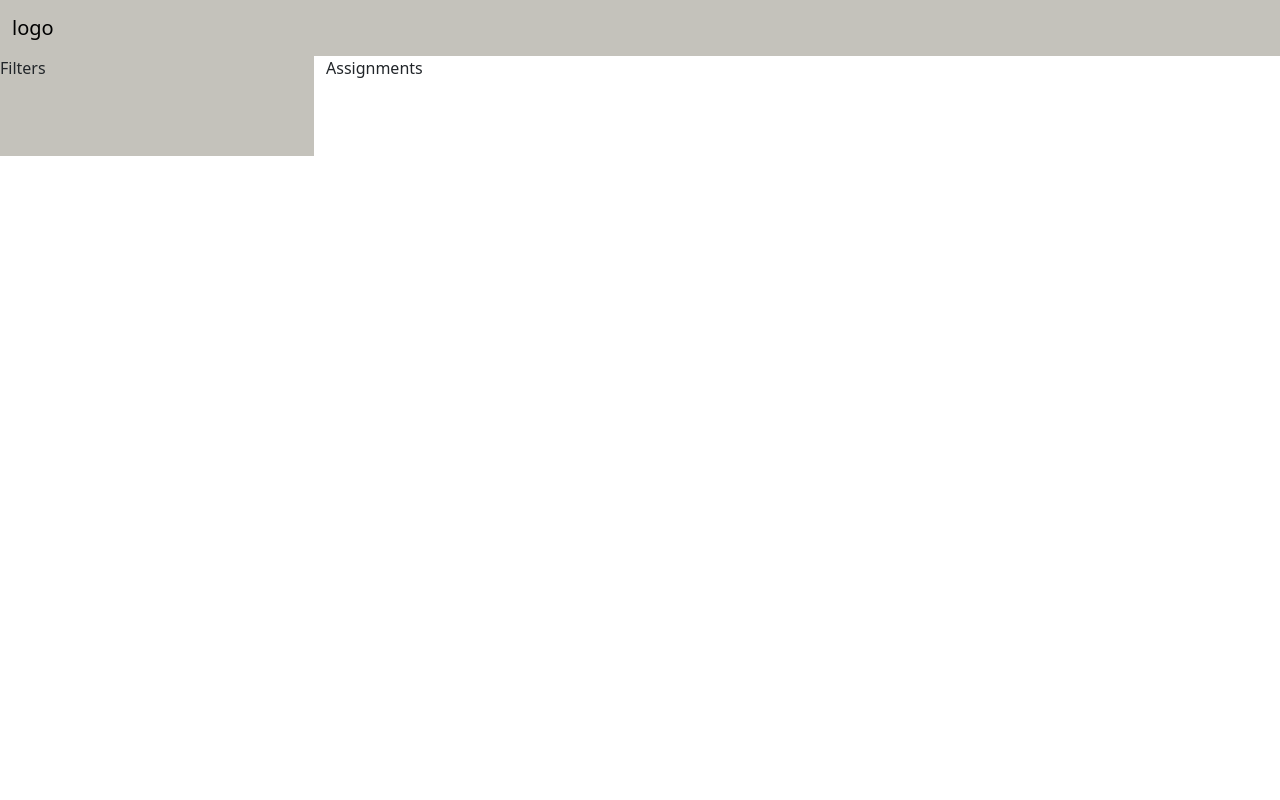
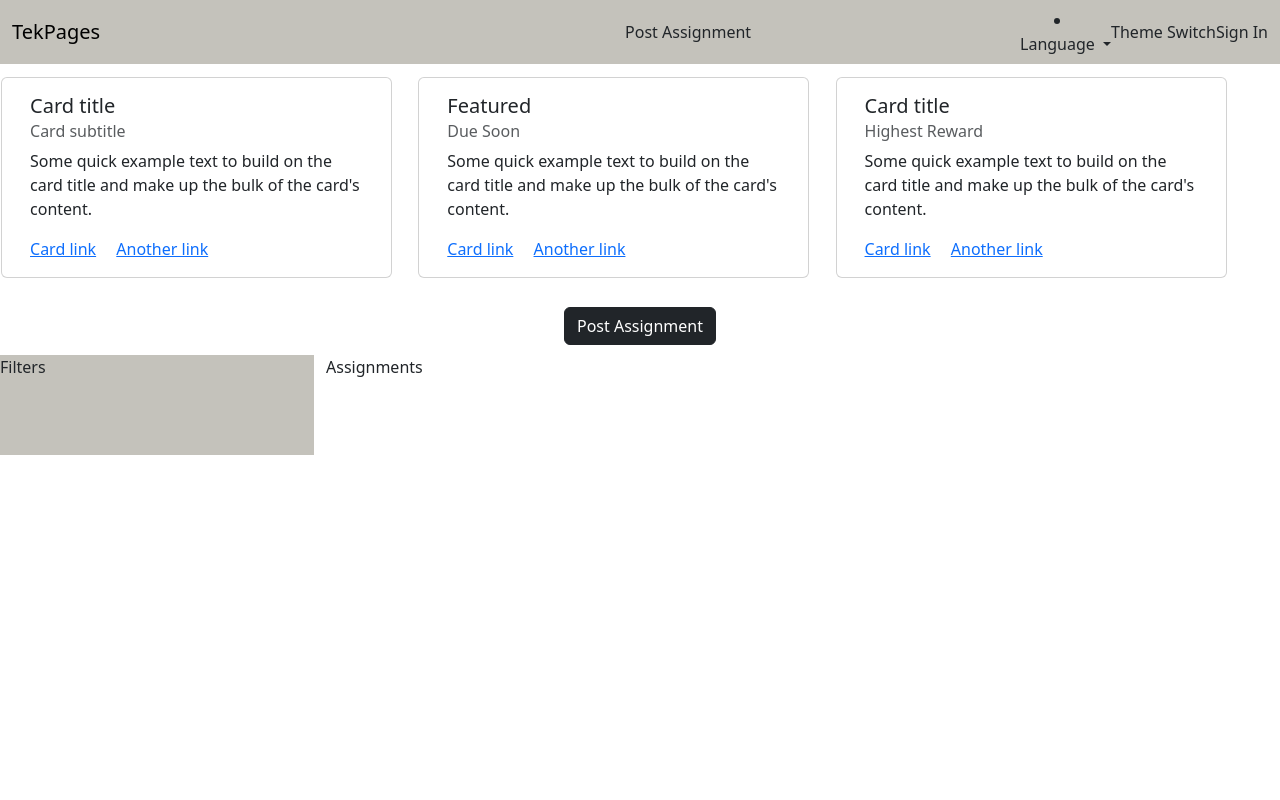
Before and after one commit to ITHitList/it_hitlist, a Flask app: page / in a window 1280 px wide. Run offline with Flask 3, Linux system fonts and the light colour scheme.

Commit message:
centered submit button

```diff
--- a/templates/home.html
+++ b/templates/home.html
@@ -5,18 +5,89 @@
     <meta name="viewport" content="width=device-width, initial-scale=1">
     <title>IT Hit List</title>
     <link href="https://cdn.jsdelivr.net/npm/bootstrap@5.3.1/dist/css/bootstrap.min.css" rel="stylesheet" integrity="sha384-4bw+/aepP/YC94hEpVNVgiZdgIC5+VKNBQNGCHeKRQN+PtmoHDEXuppvnDJzQIu9" crossorigin="anonymous">
+
+    <style>
+     body, html {
+        width: 100%;
+        height: 100%;
+      }
+
+      .navbar {
+        background-color: #c4c2bb;
+        text-align: center;
+      }
+
+      .card {
+        width: 30%;
+        margin: 1%;
+      }
+    </style>
+
   </head>
   <body>
-    <nav style="background-color: #c4c2bb" class="navbar sticky-top">
+    <nav class="navbar sticky-top">
       <div class="container-fluid">
-        <a class="navbar-brand" href="#">logo</a>
+        <a class="navbar-brand me-auto" href="#">TekPages</a>
+        <button type="button" class="btn mx-auto">Post Assignment</button>
+        <li class="nav-item dropdown">
+          <a class="nav-link dropdown-toggle" href="#" role="button" data-bs-toggle="dropdown" aria-expanded="false">
+            Language
+          </a>
+          <ul class="dropdown-menu">
+            <li><a class="dropdown-item" href="#">USA</a></li>
+            <li><a class="dropdown-item" href="#">MEX</a></li>
+            <li><a class="dropdown-item" href="#">FRA</a></li>
+          </ul>
+        </li>
+        <a class="nav-link" href="#">Theme Switch</a>
+        <a class="nav-link" href="#">Sign In</a>
       </div>
     </nav>
+    <div class="row">
 
-      <div style="height: 100px;" class="row">
-        <div style="background-color: #c4c2bb;" class="col-3">Filters</div>
-        <div class="col-9">Assignments</div>
+      <div class="card col-4">
+        <div class="card-body">
+          <h5 class="card-title">Card title</h5>
+          <h6 class="card-subtitle mb-2 text-body-secondary">Card subtitle</h6>
+          <p class="card-text">Some quick example text to build on the card title and make up the bulk of the card's content.</p>
+          <a href="#" class="card-link">Card link</a>
+          <a href="#" class="card-link">Another link</a>
+        </div>
       </div>
+
+      <div class="card col-4">
+        <div class="card-body">
+          <h5 class="card-title">Featured</h5>
+          <h6 class="card-subtitle mb-2 text-body-secondary">Due Soon</h6>
+          <p class="card-text">Some quick example text to build on the card title and make up the bulk of the card's content.</p>
+          <a href="#" class="card-link">Card link</a>
+          <a href="#" class="card-link">Another link</a>
+        </div>
+      </div>
+
+      <div class="card col-4">
+        <div class="card-body">
+          <h5 class="card-title">Card title</h5>
+          <h6 class="card-subtitle mb-2 text-body-secondary">Highest Reward</h6>
+          <p class="card-text">Some quick example text to build on the card title and make up the bulk of the card's content.</p>
+          <a href="#" class="card-link">Card link</a>
+          <a href="#" class="card-link">Another link</a>
+        </div>
+      </div>
+    </div>
+
+<div class="container text-center" style="height: 8vh; width: 100%;">
+
+      <button type="button" style="margin-top: 2vh;" class="btn btn-dark">Post Assignment</button>
+
+</div>
+
+
+
+    <div style="height: 100px;" class="row">
+      <div style="background-color: #c4c2bb;" class="col-3">Filters</div>
+      <div class="col-9">Assignments</div>
+    </div>
 
     <script src="https://cdn.jsdelivr.net/npm/bootstrap@5.3.1/dist/js/bootstrap.bundle.min.js" integrity="sha384-HwwvtgBNo3bZJJLYd8oVXjrBZt8cqVSpeBNS5n7C8IVInixGAoxmnlMuBnhbgrkm" crossorigin="anonymous"></script>
   </body>
```
